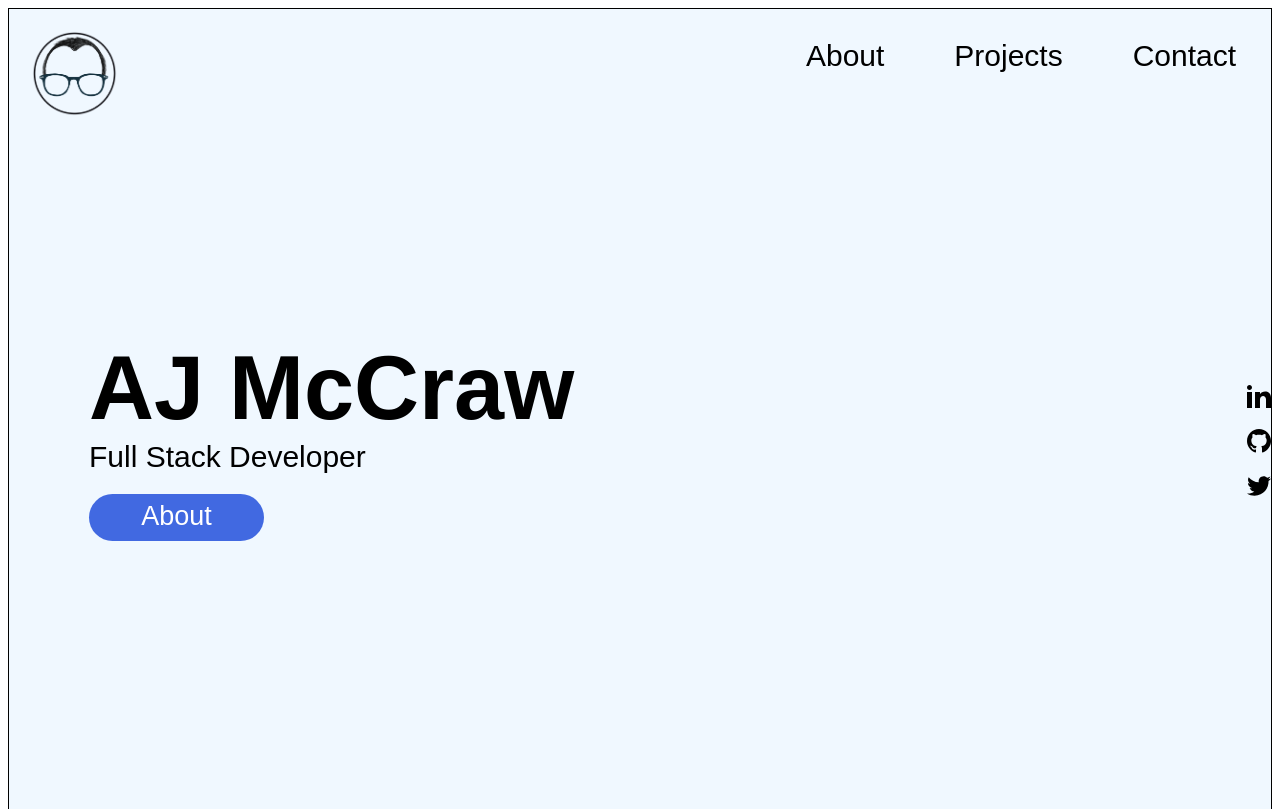
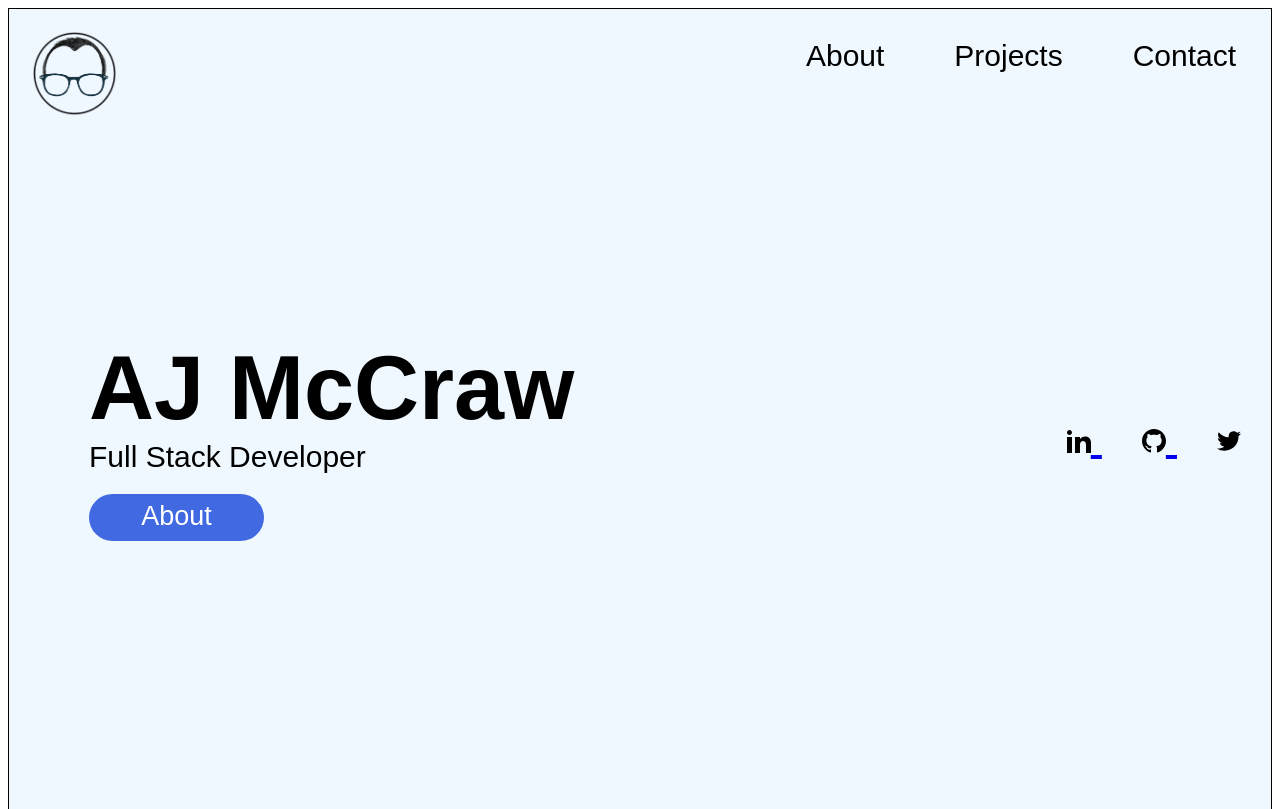
Before and after one commit to ajmccraw/portfolio, a plain HTML site: page index.html in a window 1280 px wide. Shown: the top 809 px of the page. Drawn offline with Linux system fonts and the light colour scheme.

Commit message:
add links to socials

```diff
--- a/index.html
+++ b/index.html
@@ -22,15 +22,15 @@
                 <div class="button">About</div>
                 </div>
                 <div class="socials">
-                    <div>
+                    <a href="https://www.linkedin.com/in/ajmccraw/" class="social">
                         <svg xmlns="http://www.w3.org/2000/svg" width="24" height="24" viewBox="0 0 24 24"><path d="M4.98 3.5c0 1.381-1.11 2.5-2.48 2.5s-2.48-1.119-2.48-2.5c0-1.38 1.11-2.5 2.48-2.5s2.48 1.12 2.48 2.5zm.02 4.5h-5v16h5v-16zm7.982 0h-4.968v16h4.969v-8.399c0-4.67 6.029-5.052 6.029 0v8.399h4.988v-10.131c0-7.88-8.922-7.593-11.018-3.714v-2.155z"/></svg>
-                    </div>
-                    <div>
+                    </a>
+                    <a href="https://github.com/ajcodes-cyber" class="social">
                         <svg xmlns="http://www.w3.org/2000/svg" width="24" height="24" viewBox="0 0 24 24"><path d="M12 0c-6.626 0-12 5.373-12 12 0 5.302 3.438 9.8 8.207 11.387.599.111.793-.261.793-.577v-2.234c-3.338.726-4.033-1.416-4.033-1.416-.546-1.387-1.333-1.756-1.333-1.756-1.089-.745.083-.729.083-.729 1.205.084 1.839 1.237 1.839 1.237 1.07 1.834 2.807 1.304 3.492.997.107-.775.418-1.305.762-1.604-2.665-.305-5.467-1.334-5.467-5.931 0-1.311.469-2.381 1.236-3.221-.124-.303-.535-1.524.117-3.176 0 0 1.008-.322 3.301 1.23.957-.266 1.983-.399 3.003-.404 1.02.005 2.047.138 3.006.404 2.291-1.552 3.297-1.23 3.297-1.23.653 1.653.242 2.874.118 3.176.77.84 1.235 1.911 1.235 3.221 0 4.609-2.807 5.624-5.479 5.921.43.372.823 1.102.823 2.222v3.293c0 .319.192.694.801.576 4.765-1.589 8.199-6.086 8.199-11.386 0-6.627-5.373-12-12-12z"/></svg>
-                    </div>
-                    <div>
+                    </a>
+                    <a href="https://twitter.com/aj_mccraw" class="social">
                         <svg xmlns="http://www.w3.org/2000/svg" width="24" height="24" viewBox="0 0 24 24"><path d="M24 4.557c-.883.392-1.832.656-2.828.775 1.017-.609 1.798-1.574 2.165-2.724-.951.564-2.005.974-3.127 1.195-.897-.957-2.178-1.555-3.594-1.555-3.179 0-5.515 2.966-4.797 6.045-4.091-.205-7.719-2.165-10.148-5.144-1.29 2.213-.669 5.108 1.523 6.574-.806-.026-1.566-.247-2.229-.616-.054 2.281 1.581 4.415 3.949 4.89-.693.188-1.452.232-2.224.084.626 1.956 2.444 3.379 4.6 3.419-2.07 1.623-4.678 2.348-7.29 2.04 2.179 1.397 4.768 2.212 7.548 2.212 9.142 0 14.307-7.721 13.995-14.646.962-.695 1.797-1.562 2.457-2.549z"/></svg>
-                    </div>
+                    </a>
                 </div>
             </div>
 
--- a/src/styles.css
+++ b/src/styles.css
@@ -93,3 +93,8 @@ p {
     height: 90px;
     margin: 20px;
 }
+
+.social {
+    margin: 10px;
+    margin-right: 30px;
+}
```
